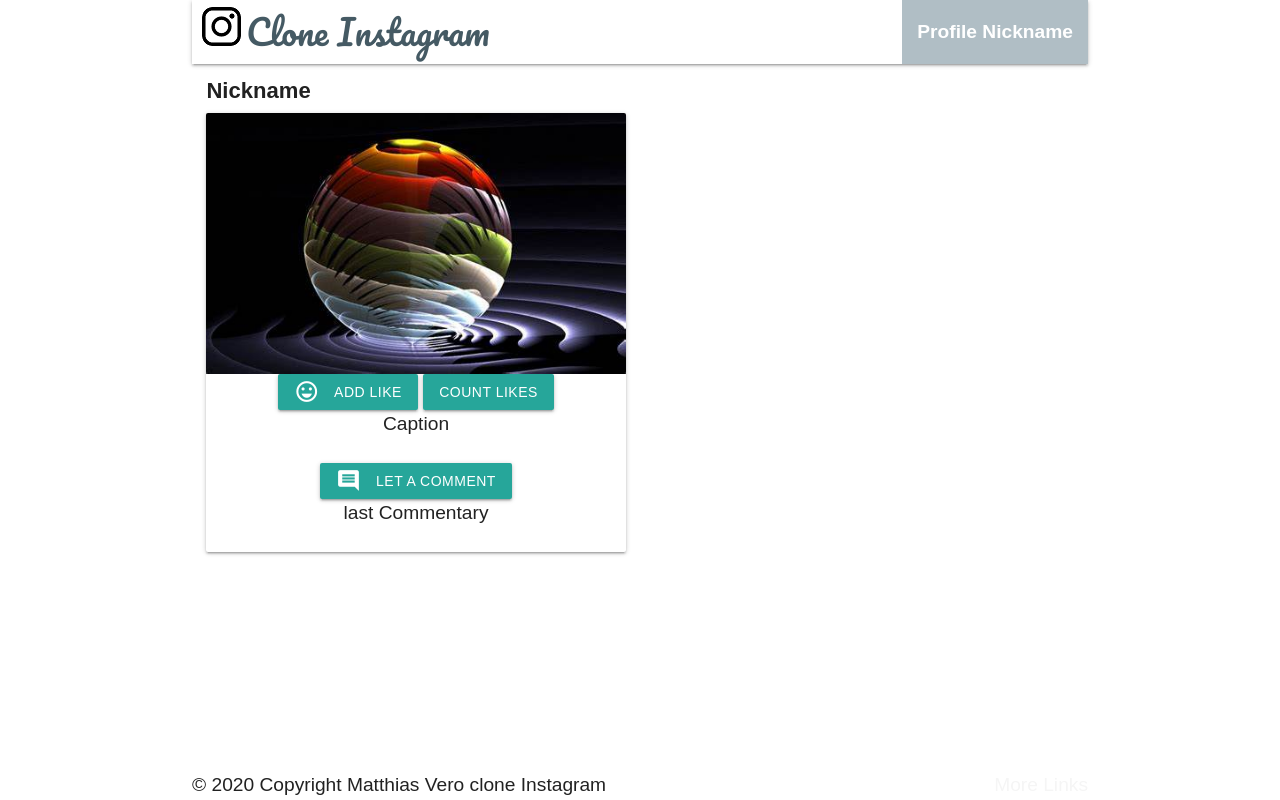
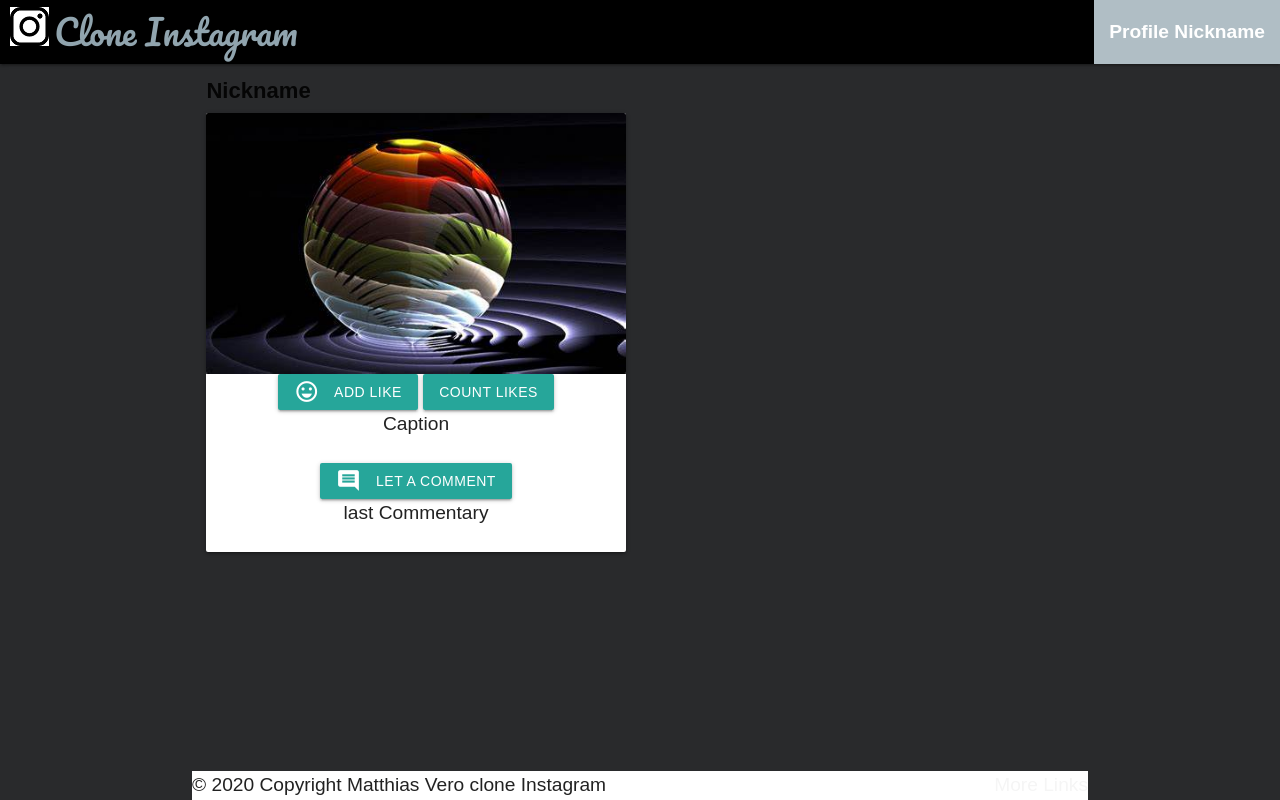
Before and after one commit to MatthiasPELLACOEUR/project-clone-instagram, a PHP site: page / in a window 1280 px wide. Run offline with PHP 8.4, Linux system fonts and the light colour scheme.

Commit message:
rectification css

```diff
--- a/css/style.css
+++ b/css/style.css
@@ -6,6 +6,7 @@
     display: flex;
     min-height: 100vh;
     flex-direction: column;
+    background-color: rgb(41, 42, 44);
   }
 
 section {
--- a/index.php
+++ b/index.php
@@ -11,13 +11,13 @@
 </head>
 <body>
     <header>
-    <div class="container">
+    <div class="container-fluid">
 
         <nav>
-            <div class="nav-wrapper  white">
+            <div class="nav-wrapper black">
 
                 <img src="./pictures/instaminiat.png" class="imginsta" alt="logoinsta">
-                <span class="appname blue-grey-text text-darken-2">Clone Instagram</span>
+                <span class="appname blue-grey-text text-lighten-2">Clone Instagram</span>
                 <ul class="right hide-on-med-and-down ">
                 <li><a href="./profile/profile-user.php" class="linkprofile blue-grey lighten-3">Profile Nickname</a></li>
 
```
Also changed, not shown: connection.php (+12 -0 lines).
